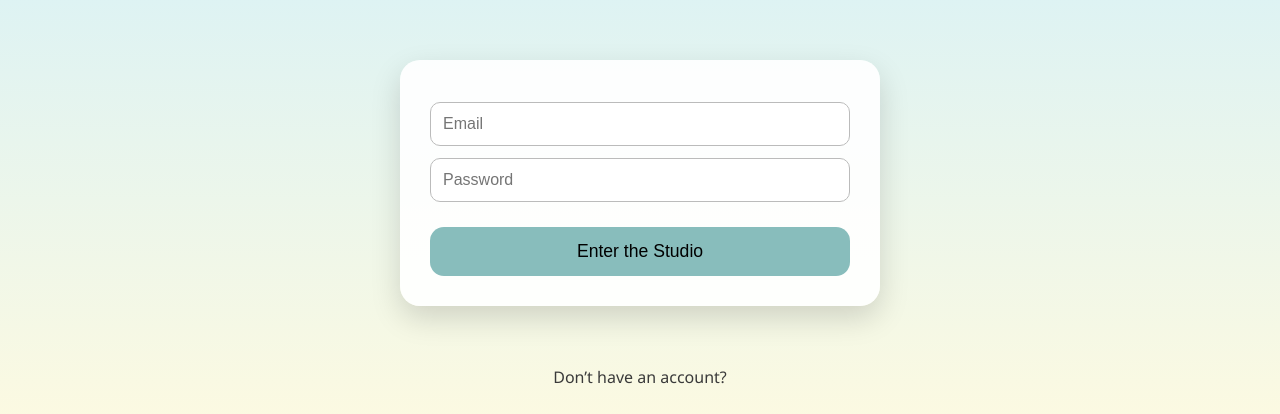
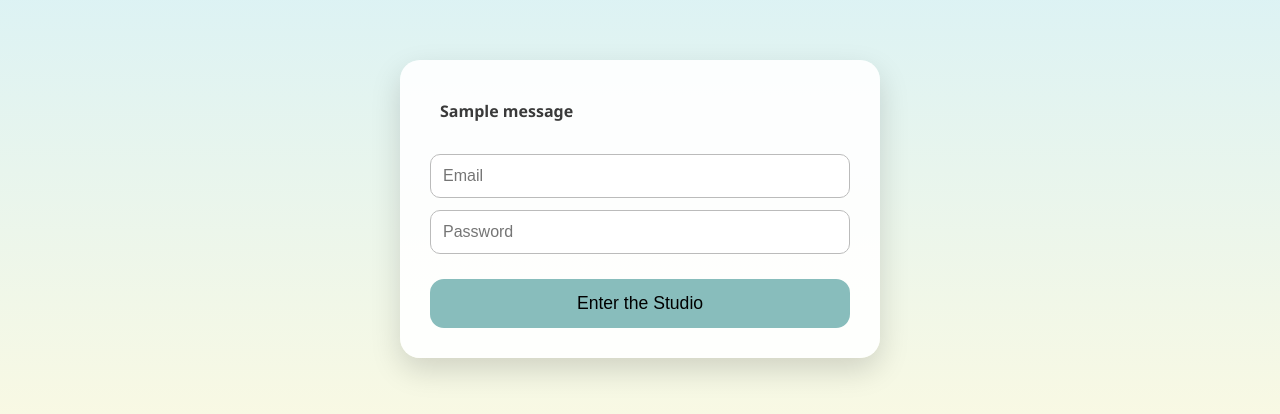
Before and after one commit to abbiec123456/Ghibli-Movie, a Flask app: template templates/customer_login.html in a window 1280 px wide. Shown: the part 236-650 px from the top of the page. Run offline with Flask 3, Linux system fonts and the light colour scheme; the template is opened without the code that fills it, so the values that code supplies are empty; one stand-in notice (Sample message) is shown; parts of the project's set-up code (start-up, migrations or seed data) failed here and were passed over; some libraries are stand-ins or nearby versions.

Commit message:
flash messages

```diff
--- a/app.py
+++ b/app.py
@@ -151,7 +151,9 @@ def customer_login():
 
         return redirect(url_for("customer_dashboard"))
     # GET sends login
-    return render_template("customer_login.html")
+    flash("Invalid email or password.", "error")
+    return render_template("customer_login.html"), 401
+
 
 
 # ---------- REGISTER -----------
--- a/static/style.css
+++ b/static/style.css
@@ -283,3 +283,14 @@ body.landing {
   width: 100px;   /* Bigger size */
   height: auto;
 }
+.flash {
+    padding: 10px;
+    margin-bottom: 10px;
+    border-radius: 6px;
+    font-weight: bold;
+}
+
+.flash.error {
+    background-color: #ffdddd;
+    color: #a10000;
+}
--- a/templates/customer_login.html
+++ b/templates/customer_login.html
@@ -18,17 +18,30 @@
 
     <!-- Login box -->
     <div class="container">
+
+        {% with messages = get_flashed_messages(with_categories=true) %}
+            {% if messages %}
+                {% for category, message in messages %}
+                    <div class="flash {{ category }}">
+                        {{ message }}
+                    </div>
+                {% endfor %}
+            {% endif %}
+        {% endwith %}
+
         <form method="POST">
             <input type="hidden" name="csrf_token" value="{{ csrf_token() }}"/>
             <input type="email" name="email" placeholder="Email" required>
             <input type="password" name="password" placeholder="Password" required>
             <button type="submit">Enter the Studio</button>
         </form>
+
     </div>
-<p class="auth-switch">
-  Don’t have an account?
-  <a href="{{ url_for('register') }}">Register</a>
-</p>
+
+    <p class="auth-switch">
+        Don’t have an account?
+        <a href="{{ url_for('register') }}">Register</a>
+    </p>
 
 </body>
 </html>
```
